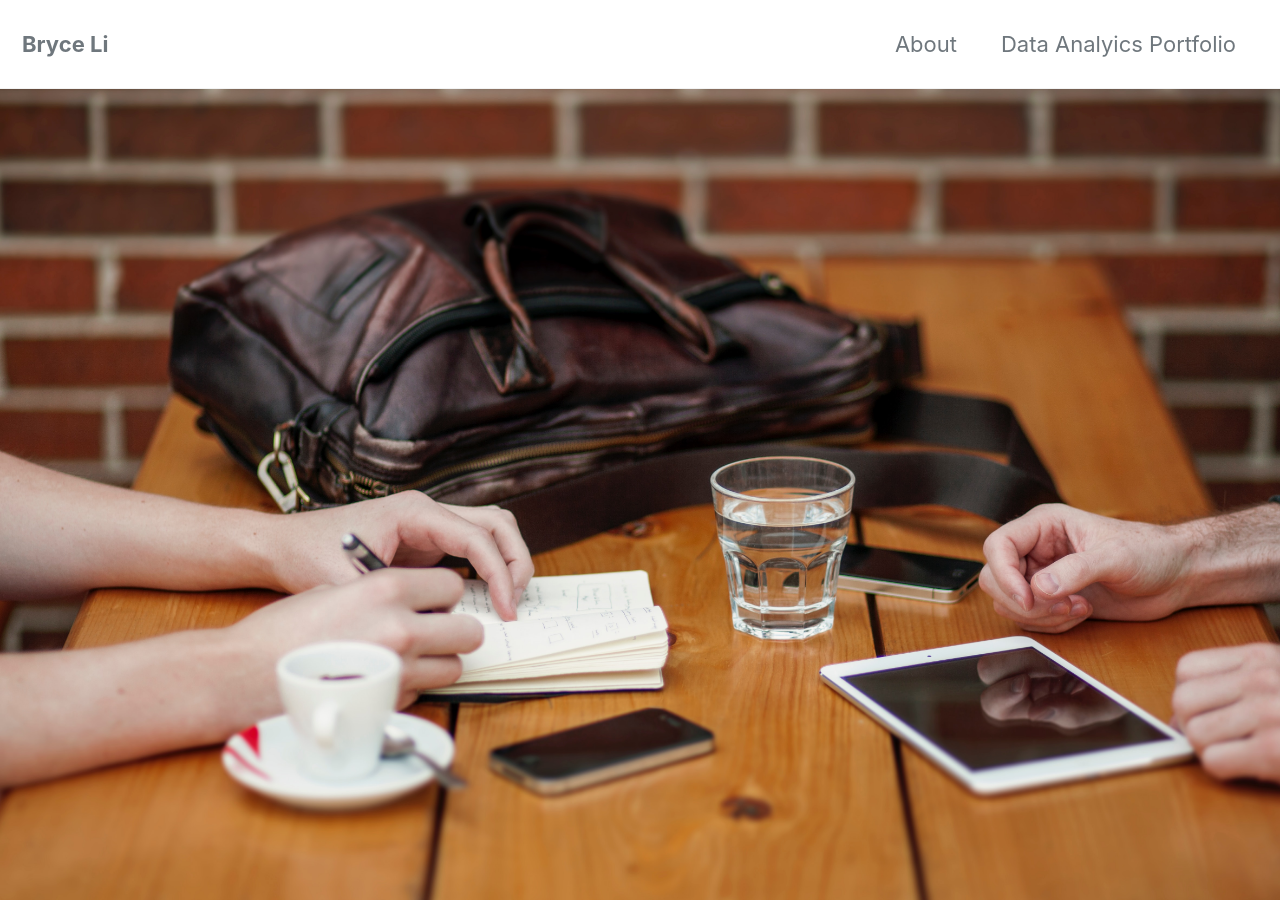
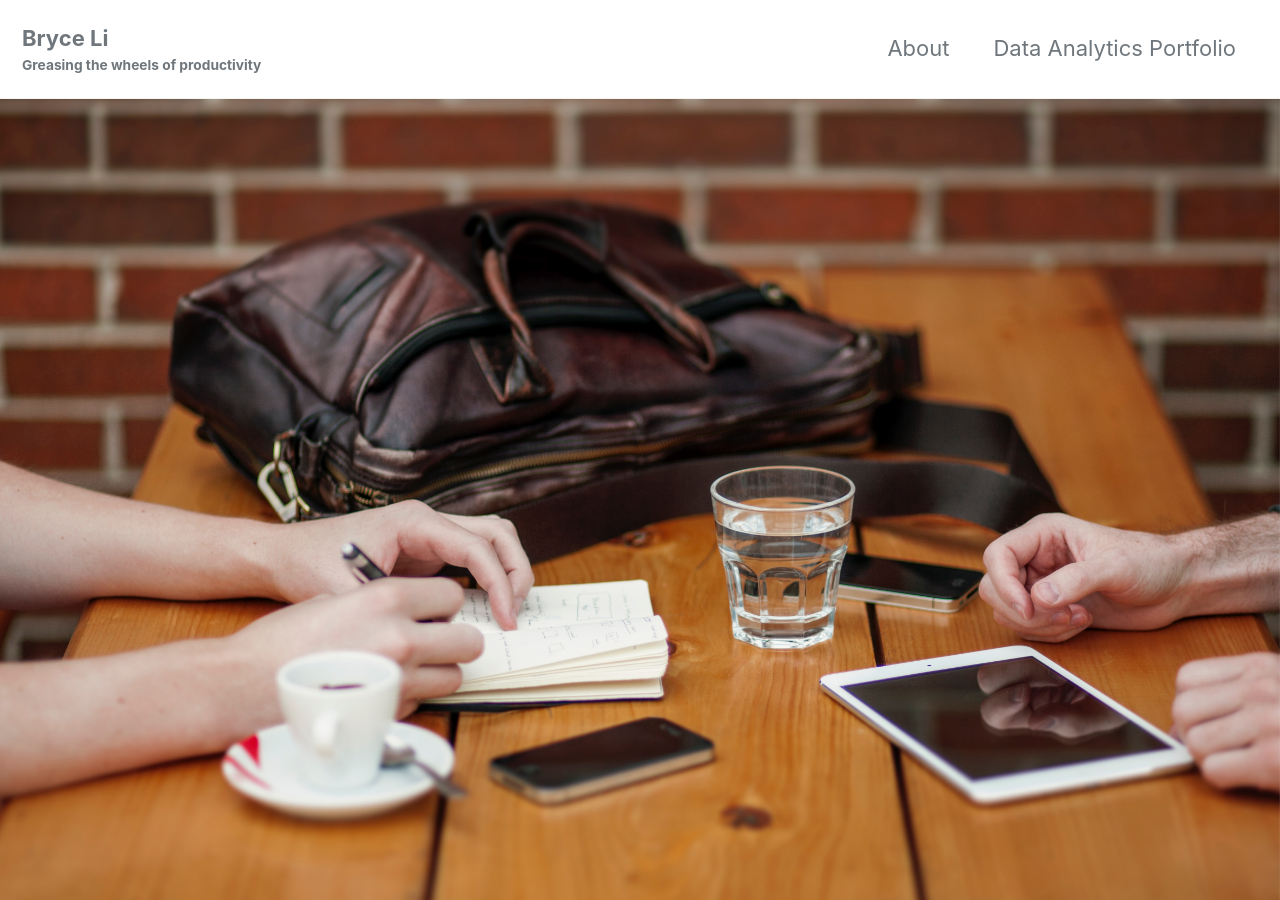
Before and after one commit to woahbryce/woahbryce.github.io, a Jekyll site: the page built from _posts/2018-06-07-cognitiveability.md, in a window 1280 px wide and 900 px high. Built offline with Jekyll 4.4.1, drawn with Linux system fonts in a browser that asks for light colours; cached includes are drawn as plain includes; nearby versions of some CDN libraries.

Commit message:
Updated config and pages

```diff
--- a/_config.yml
+++ b/_config.yml
@@ -18,7 +18,7 @@ minimal_mistakes_skin    : "default" # "air", "aqua", "contrast", "dark", "dirt"
 locale                   : "en-US"
 title                    : "Bryce Li"
 title_separator          : "-"
-subtitle                 : # site tagline that appears below site title in masthead
+subtitle                 : Greasing the wheels of productivity # site tagline that appears below site title in masthead
 name                     : "Bryce Li"
 description              : "Data Science Portfolio"
 url                      : # the base hostname & protocol for your site e.g. "https://mmistakes.github.io"
--- a/_data/navigation.yml
+++ b/_data/navigation.yml
@@ -2,7 +2,7 @@
 main:
   - title: "About"
     url: /about/
-  - title: "Data Analyics Portfolio"
+  - title: "Data Analytics Portfolio"
     url: /data-analytics-portfolio/
   # - title: "About"
   #   url: https://mmistakes.github.io/minimal-mistakes/about/
```
Also changed, not shown: _posts/2018-06-07-cognitiveability.md (+1 -1 lines).
